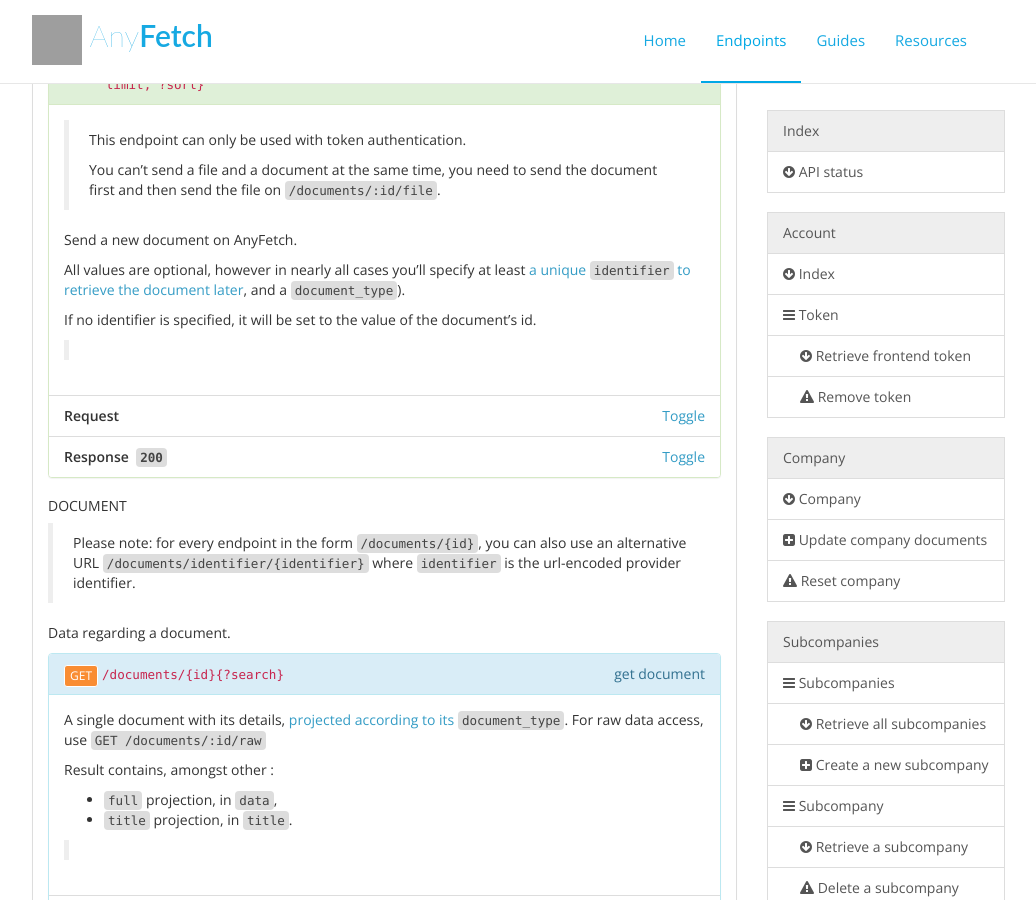
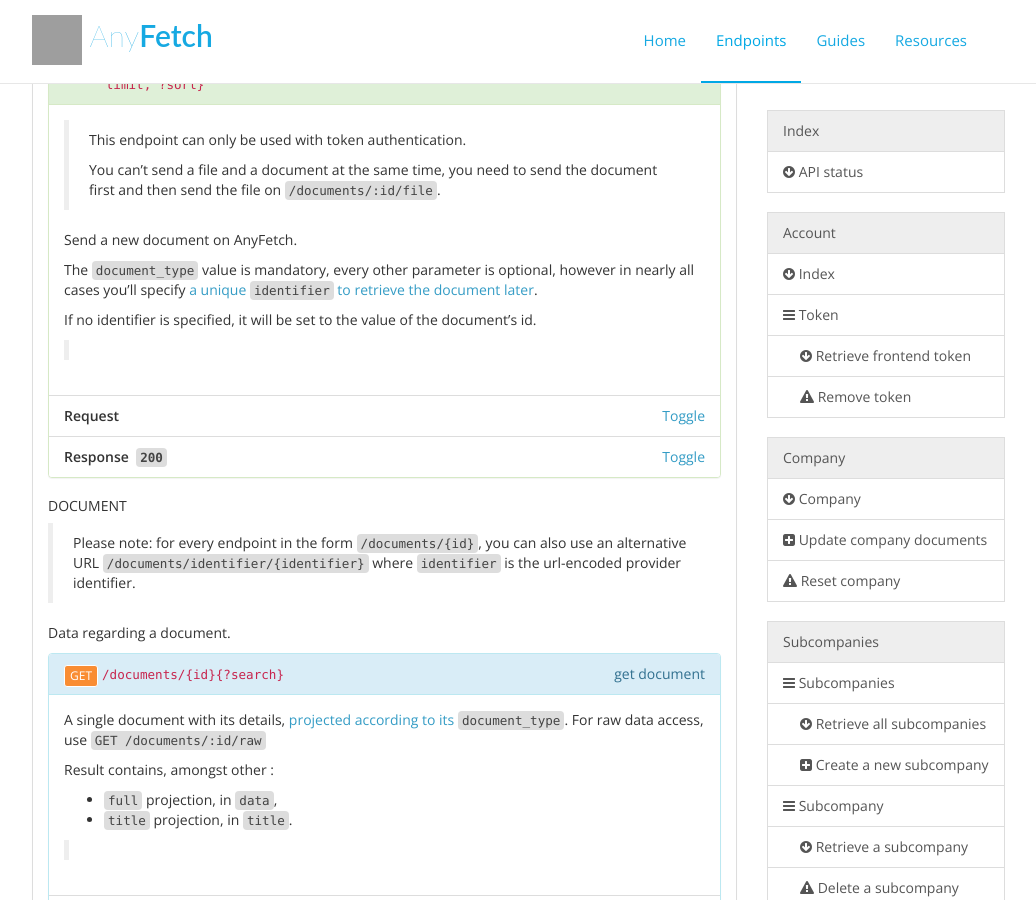
Before and after one commit to AnyFetch/developers.anyfetch.com, a Jekyll site: the page endpoints/index.html, which Jekyll copies as it is, in a window 1280 px wide and 900 px high, scrolled down 5524 px. Shown: the whole window, without its empty margins (133-1169 px from the left). Built offline with Jekyll 4.4.1, drawn with Linux system fonts in a browser that asks for light colours; nearby versions of some CDN libraries; Markdown is read by kramdown in place of the engine named in the settings; some of the changed text lies outside the part shown; grey boxes are pictures that could not be loaded.

Commit message:
Title projection

```diff
--- a/endpoints/index.html
+++ b/endpoints/index.html
@@ -485,7 +485,7 @@
 <p>You can’t send a file and a document at the same time, you need to send the document first and then send the file on <code>/documents/:id/file</code>.</p>
 </blockquote>
 <p>Send a new document on AnyFetch.</p>
-<p>All values are optional, however in nearly all cases you’ll specify at least <a href="/guides/concepts/identifier.html">a unique <code>identifier</code> to retrieve the document later</a>, and a <a href="/resources/document-types.html"><code>document_type</code></a>).</p>
+<p>The <a href="/resources/document-types.html"><code>document_type</code></a> value is mandatory, every other parameter is optional, however in nearly all cases you’ll specify <a href="/guides/concepts/identifier.html">a unique <code>identifier</code> to retrieve the document later</a>.</p>
 <p>If no identifier is specified, it will be set to the value of the document’s id.</p>
 <blockquote>
 <ul>
@@ -555,7 +555,7 @@
 </blockquote>
 </div><ul class="list-group"><li class="list-group-item bg-default"><strong>Parameters</strong></li><li class="list-group-item"><dl class="dl-horizontal"><dt>id</dt><dd><code>hexadecimal hash</code>&nbsp;<span class="required">(required)</span>&nbsp;<span class="text-muted example"><strong>Example:&nbsp;</strong><span>52dff5c53923844f15885428</span></span><p>Hexadecimal <code>id</code> of the Document to perform action with.</p>
 </dd><dt>search</dt><dd><code>string</code>&nbsp;<span>(optional)</span>&nbsp;<span class="text-muted example"><strong>Example:&nbsp;</strong><span>john smith</span></span><p>String to highlight in the rendered document</p>
-</dd></dl></li></ul><ul class="list-group"><li class="list-group-item"><strong>Response&nbsp;&nbsp;<code>200</code></strong><a data-toggle="collapse" data-target="#13508d02cdfa0d04ef3022127e9c3a58" class="pull-right">Toggle</a></li><li id="13508d02cdfa0d04ef3022127e9c3a58" class="list-group-item panel-collapse collapse"><div class="description"></div><h5>Headers</h5><pre><code><span class="hljs-attribute">Content-Type</span>: <span class="hljs-string">application/json</span><br></code></pre><h5>Body</h5><pre><code>{
+</dd></dl></li></ul><ul class="list-group"><li class="list-group-item"><strong>Response&nbsp;&nbsp;<code>200</code></strong><a data-toggle="collapse" data-target="#eb1ca2609297d46b149e1252076c84cc" class="pull-right">Toggle</a></li><li id="eb1ca2609297d46b149e1252076c84cc" class="list-group-item panel-collapse collapse"><div class="description"></div><h5>Headers</h5><pre><code><span class="hljs-attribute">Content-Type</span>: <span class="hljs-string">application/json</span><br></code></pre><h5>Body</h5><pre><code>{
     "<span class="hljs-attribute">_type</span>": <span class="hljs-value"><span class="hljs-string">"Document"</span></span>,
     "<span class="hljs-attribute">id</span>": <span class="hljs-value"><span class="hljs-string">"53ce71b24882ec9d58f08235"</span></span>,
     "<span class="hljs-attribute">identifier</span>": <span class="hljs-value"><span class="hljs-string">"https://mail.google.com/mail/b/matthieu.bacconnier@papiel.fr/#contact/79516afe8f2cdfba"</span></span>,
@@ -604,7 +604,18 @@
     </span>}</span>,
     "<span class="hljs-attribute">related</span>": <span class="hljs-value">[]</span>,
     "<span class="hljs-attribute">title</span>": <span class="hljs-value">{
-        "<span class="hljs-attribute">name</span>": <span class="hljs-value"><span class="hljs-string">"Florian Rossiaud"</span>
+        "<span class="hljs-attribute">projection_type</span>": <span class="hljs-value"><span class="hljs-string">"title"</span></span>,
+        "<span class="hljs-attribute">document_type</span>": <span class="hljs-value">{
+            "<span class="hljs-attribute">_type</span>": <span class="hljs-value"><span class="hljs-string">"DocumentType"</span></span>,
+            "<span class="hljs-attribute">id</span>": <span class="hljs-value"><span class="hljs-string">"5252ce4ce4cfcd16f55cfa3a"</span></span>,
+            "<span class="hljs-attribute">name</span>": <span class="hljs-value"><span class="hljs-string">"contact"</span></span>,
+            "<span class="hljs-attribute">templates</span>": <span class="hljs-value">{
+                "<span class="hljs-attribute">title</span>": <span class="hljs-value"><span class="hljs-string">"{{ name }}"</span>
+            </span>}
+        </span>}</span>,
+        "<span class="hljs-attribute">data</span>": <span class="hljs-value">{
+            "<span class="hljs-attribute">name</span>": <span class="hljs-value"><span class="hljs-string">"Florian Rossiaud"</span>
+        </span>}
     </span>}
 </span>}
 </code></pre></li></ul></section><section id="documents-document-patch" class="panel panel-warning"><div class="panel-heading"><div style="float:right"><span style="text-transform: lowercase">Patch Document</span></div><div style="float:left"><a href="#documents-document-patch" class="btn btn-xs btn-warning">PATCH</a></div><div style="overflow:hidden"><code>/documents/{id}{?search}</code></div></div><div class="panel-body"><p>Update a document.</p>
```
Also changed, not shown: other parts of endpoints/index.html (+0 -2 lines), blueprint.md (+12 -1 lines).
